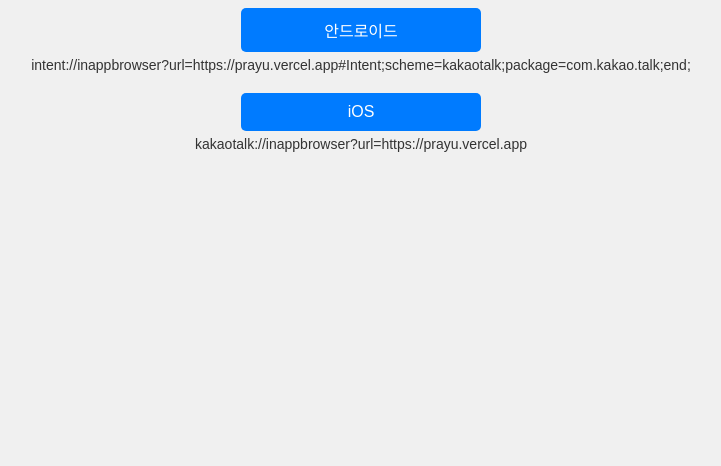
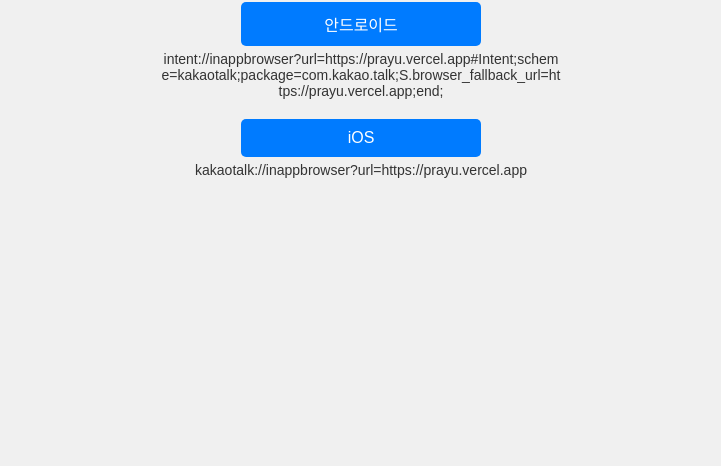
Before and after one commit to TeamVisioneer/Test-Ci, a website: page index.html in a window 1280 px wide. Shown: the part 354-820 px from the top of the page, without its empty margins (279-1000 px from the left). Drawn offline with Linux system fonts and the light colour scheme.

Commit message:
chore: 인앱브라우저 링크 수정

```diff
--- a/index.html
+++ b/index.html
@@ -10,10 +10,12 @@
         justify-content: center;
         align-items: center;
         height: 100vh;
-        margin: 0;
+        padding: 10px;
         font-family: Arial, sans-serif;
         background-color: #f0f0f0;
-        flex-direction: column; /* Add this line to make the body column-oriented */
+        flex-direction: column;
+        max-width: 400px; /* Specifies the maximum width */
+        margin: auto;
       }
       .container {
         text-align: center;
@@ -39,6 +41,10 @@
         margin-top: 5px;
         font-size: 14px;
         color: #333;
+        overflow-wrap: break-word; /* Breaks long words when necessary */
+        word-wrap: break-word; /* Ensures long words wrap to the next line */
+        word-break: break-all; /* Breaks words if they reach the edge */
+        white-space: normal; /* Ensures text wraps naturally to the next line */
       }
       .button-component {
         margin-bottom: 20px; /* Add this line to provide spacing between button components */
@@ -56,7 +62,7 @@
           >안드로이드</a
         >
         <div class="link-text">
-          intent://inappbrowser?url=https://prayu.vercel.app#Intent;scheme=kakaotalk;package=com.kakao.talk;end;
+          intent://inappbrowser?url=https://prayu.vercel.app#Intent;scheme=kakaotalk;package=com.kakao.talk;S.browser_fallback_url=https://prayu.vercel.app;end;
         </div>
       </div>
       <!-- Add this line to show the link text below the button -->
```
